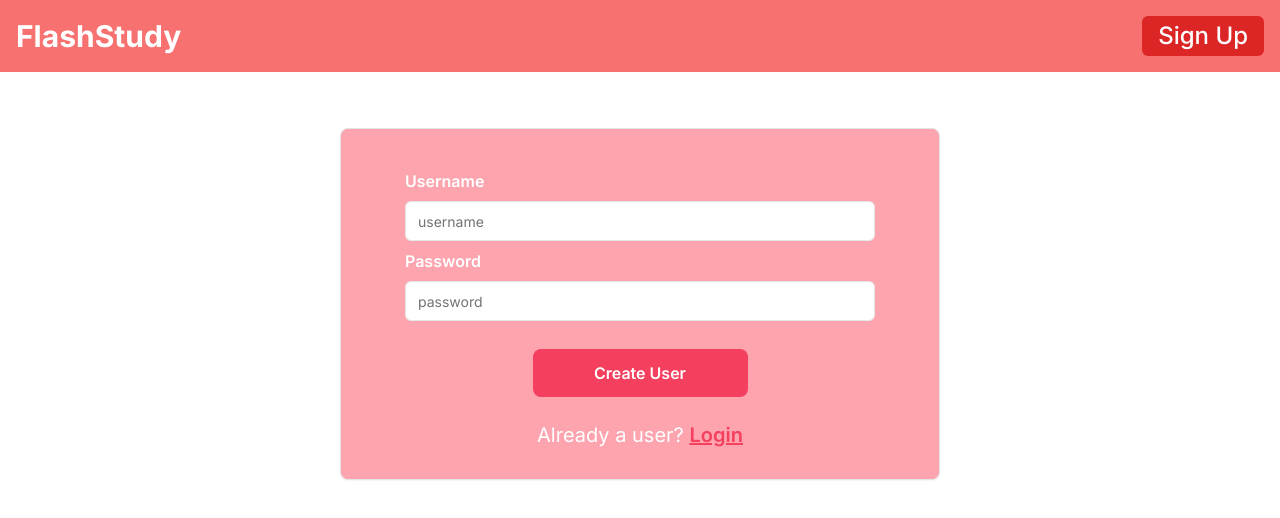
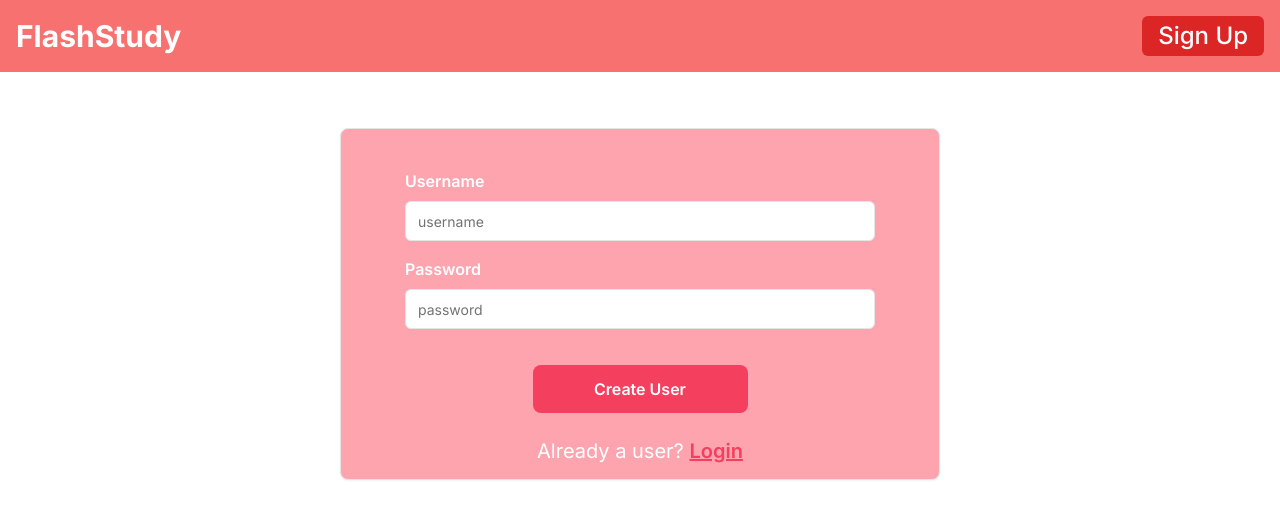
Before and after one commit to adam-polak/FlashStudy, a Next.js app in the folder Frontend/flash-study/: page /signup in a window 1280 px wide. Shown: the top 518 px of the page. Built offline with nearby package versions, Linux system fonts and the light colour scheme.

Commit message:
change spacing

```diff
--- a/Frontend/flash-study/src/app/(pages)/(signin)/login/page.tsx
+++ b/Frontend/flash-study/src/app/(pages)/(signin)/login/page.tsx
@@ -4,8 +4,8 @@ import { Input } from "@/components/ui/input";
 export default function Home() {
     return (
       <main className="flex flex-row justify-center items-center p-10">
-        <Card className="md:p-10 p-5 md:w-[60%] lg:w-[50%] w-[70%] h-[18em] md:h-[20em] bg-rose-300 text-white font-semibold">
-          <CardContent className="flex flex-col space-y-2">
+        <Card className="md:p-10 p-5 md:w-[60%] lg:w-[50%] w-[100%] h-[20em] bg-rose-300 text-white font-semibold">
+          <CardContent className="flex flex-col space-y-4">
             <div className="flex flex-col space-y-2">
               <p>Username</p>
               <Input className="text-black font-normal focus-visible:ring-rose-400" type="text" placeholder="username"></Input>
--- a/Frontend/flash-study/src/app/(pages)/(signin)/signup/page.tsx
+++ b/Frontend/flash-study/src/app/(pages)/(signin)/signup/page.tsx
@@ -5,8 +5,8 @@ import { Link } from "lucide-react";
 export default function Home() {
     return (
       <main className="flex flex-row justify-center items-center p-10">
-        <Card className="md:p-10 p-5 md:w-[60%] lg:w-[50%] w-[80%] h-[22em] bg-rose-300 text-white font-semibold">
-          <CardContent className="flex flex-col space-y-2">
+        <Card className="md:p-10 p-5 md:w-[60%] lg:w-[50%] w-[100%] h-[22em] bg-rose-300 text-white font-semibold">
+          <CardContent className="flex flex-col space-y-4">
             <div className="flex flex-col space-y-2">
               <p>Username</p>
               <Input className="text-black font-normal focus-visible:ring-rose-400" type="text" placeholder="username"></Input>
```
